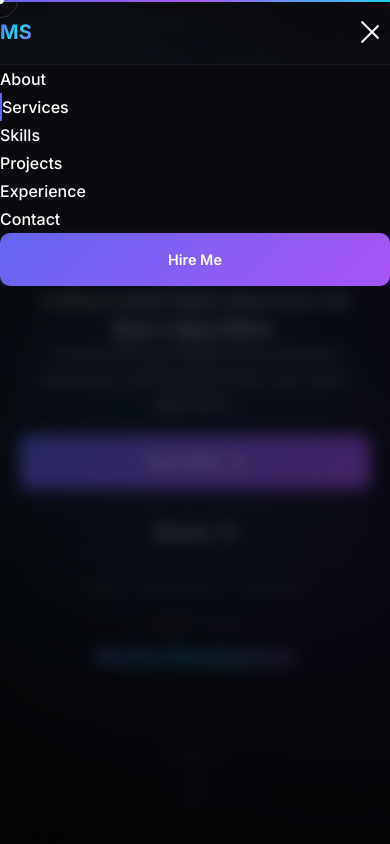
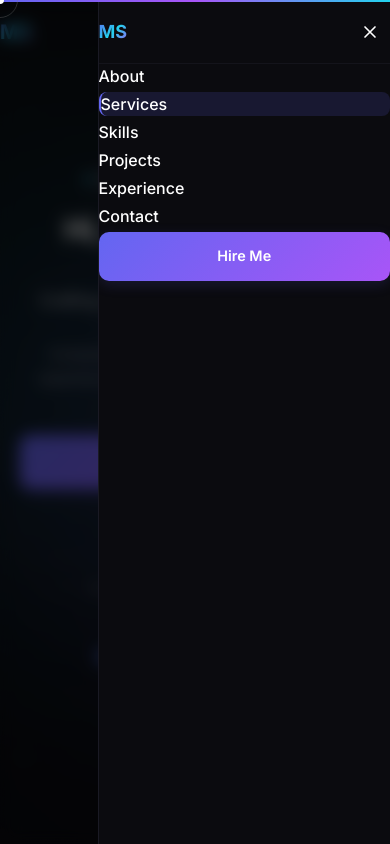
Before and after one commit to Sultan56k/my-portfolio, a React (Vite) app: page / in a window 390 px wide. Both pictures are taken after a click on the button "Open navigation menu". Shown: the top 844 px of the page. Built offline with nearby package versions, Linux system fonts and the light colour scheme.

Commit message:
other-update

```diff
--- a/src/components/Navbar.jsx
+++ b/src/components/Navbar.jsx
@@ -57,15 +57,9 @@ export default function Navbar() {
             if (e.key === 'Escape') setIsOpen(false);
         };
 
-        const handleClickOutside = (e) => {
-            if (!e.target.closest('nav')) setIsOpen(false);
-        };
-
         document.addEventListener('keydown', handleEscape);
-        document.addEventListener('click', handleClickOutside);
         return () => {
             document.removeEventListener('keydown', handleEscape);
-            document.removeEventListener('click', handleClickOutside);
         };
     }, [isOpen]);
 
@@ -77,6 +71,9 @@ export default function Navbar() {
     const handleNavClick = useCallback((e, href) => {
         e.preventDefault();
         setIsOpen(false);
+        // Restore body scroll immediately before scrolling,
+        // otherwise scrollTo is blocked by overflow:hidden
+        document.body.style.overflow = '';
         const target = document.getElementById(href.slice(1));
         if (target) {
             const top = target.getBoundingClientRect().top + window.scrollY - NAVBAR_HEIGHT;
@@ -182,34 +179,53 @@ export default function Navbar() {
             <AnimatePresence>
                 {isOpen && (
                     <>
+                        {/* Backdrop overlay */}
                         <motion.div
                             initial={{ opacity: 0 }}
                             animate={{ opacity: 1 }}
                             exit={{ opacity: 0 }}
+                            transition={{ duration: 0.3 }}
                             onClick={() => setIsOpen(false)}
-                            className="fixed inset-0 bg-black/60 backdrop-blur-sm md:hidden z-[1]"
-                            style={{ top: '64px' }}
+                            className="fixed inset-0 bg-black/60 backdrop-blur-sm md:hidden"
+                            style={{ zIndex: 40 }}
                         />
+                        {/* Slide-in panel from right */}
                         <motion.div
-                            initial={{ opacity: 0, height: 0 }}
-                            animate={{ opacity: 1, height: 'auto' }}
-                            exit={{ opacity: 0, height: 0 }}
-                            transition={{ duration: 0.3, ease: 'easeInOut' }}
-                            className="md:hidden bg-[#0b0b0f]/98 backdrop-blur-xl border-t border-[#2a2a3a]/50 relative z-[2] max-h-[calc(100vh-64px)] overflow-y-auto"
+                            initial={{ x: '100%' }}
+                            animate={{ x: 0 }}
+                            exit={{ x: '100%' }}
+                            transition={{ duration: 0.3, ease: [0.32, 0.72, 0, 1] }}
+                            className="fixed top-0 right-0 h-full w-[min(75vw,300px)] bg-[#0b0b0f] border-l border-[#2a2a3a]/50 md:hidden overflow-y-auto"
+                            style={{ zIndex: 50 }}
                         >
-                            <div className="max-w-[1200px] mx-auto px-5 sm:px-8 lg:px-12 w-full py-4">
+                            {/* Close button */}
+                            <div className="flex items-center justify-between px-5 h-16 border-b border-[#2a2a3a]/30">
+                                <span className="text-lg font-bold gradient-text">MS</span>
+                                <motion.button
+                                    onClick={() => setIsOpen(false)}
+                                    className="w-10 h-10 flex items-center justify-center rounded-lg hover:bg-white/5"
+                                    whileTap={{ scale: 0.9 }}
+                                    aria-label="Close navigation menu"
+                                >
+                                    <svg className="w-5 h-5 text-white" fill="none" viewBox="0 0 24 24" stroke="currentColor" strokeWidth={2}>
+                                        <path strokeLinecap="round" strokeLinejoin="round" d="M6 18L18 6M6 6l12 12" />
+                                    </svg>
+                                </motion.button>
+                            </div>
+
+                            <div className="flex flex-col px-5 py-6 gap-1">
                                 {navLinks.map((link, index) => (
                                     <motion.a
                                         key={link.name}
                                         href={link.href}
-                                        initial={{ opacity: 0, x: -20 }}
+                                        initial={{ opacity: 0, x: 20 }}
                                         animate={{ opacity: 1, x: 0 }}
-                                        transition={{ delay: index * 0.05 }}
+                                        transition={{ delay: 0.1 + index * 0.05 }}
                                         onClick={(e) => handleNavClick(e, link.href)}
-                                        className={`block py-3 transition-colors duration-300 font-medium ${
+                                        className={`block py-3 px-4 rounded-lg text-base font-medium transition-all duration-200 ${
                                             activeSection === link.href.slice(1)
-                                                ? 'text-white pl-4 border-l-2 border-[#6366f1]'
-                                                : 'text-[#a1a1aa] hover:text-white hover:pl-2'
+                                                ? 'text-white bg-[#6366f1]/15 border-l-2 border-[#6366f1]'
+                                                : 'text-[#a1a1aa] hover:text-white hover:bg-white/5'
                                         }`}
                                     >
                                         {link.name}
@@ -217,11 +233,11 @@ export default function Navbar() {
                                 ))}
                                 <motion.a
                                     href="#contact"
-                                    initial={{ opacity: 0, x: -20 }}
+                                    initial={{ opacity: 0, x: 20 }}
                                     animate={{ opacity: 1, x: 0 }}
-                                    transition={{ delay: 0.35 }}
+                                    transition={{ delay: 0.1 + navLinks.length * 0.05 }}
                                     onClick={(e) => handleNavClick(e, '#contact')}
-                                    className="btn-primary inline-block mt-4 text-center w-full"
+                                    className="btn-primary block mt-6 text-center text-sm py-3"
                                 >
                                     Hire Me
                                 </motion.a>
```
